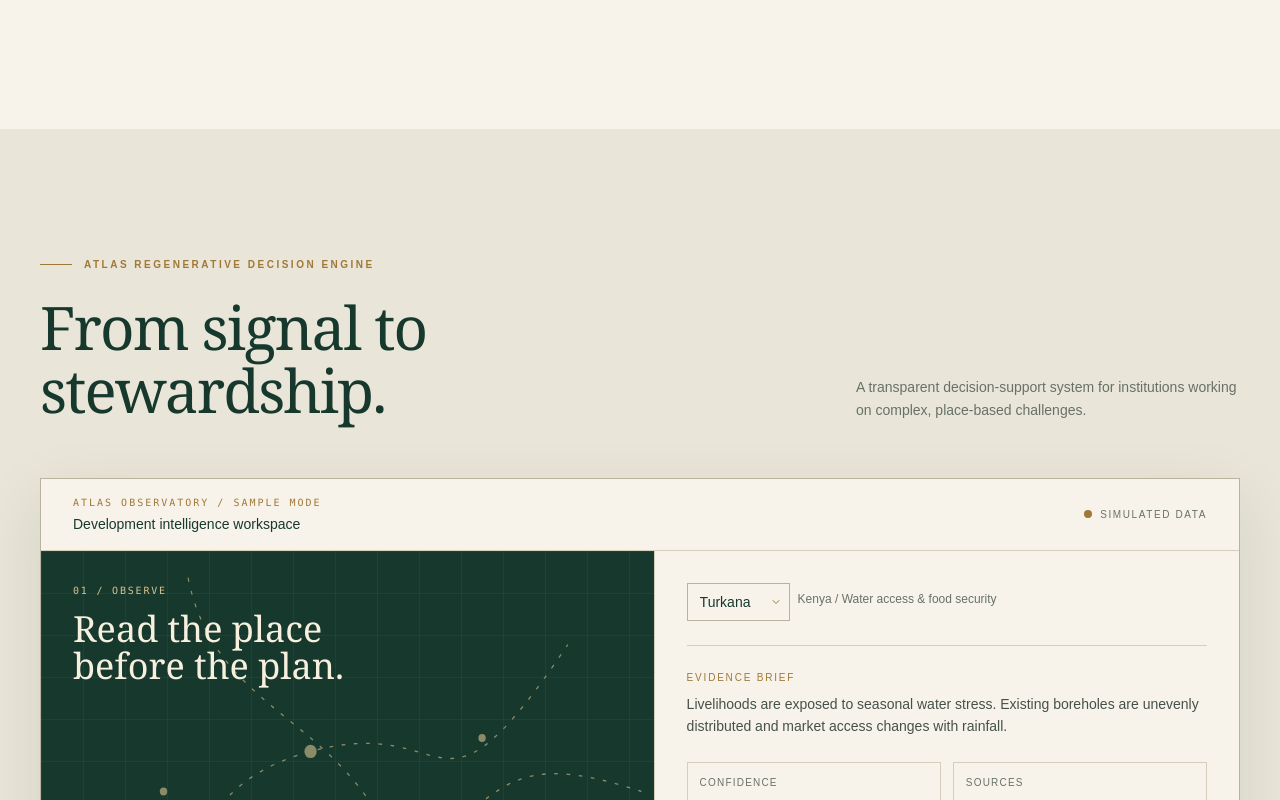
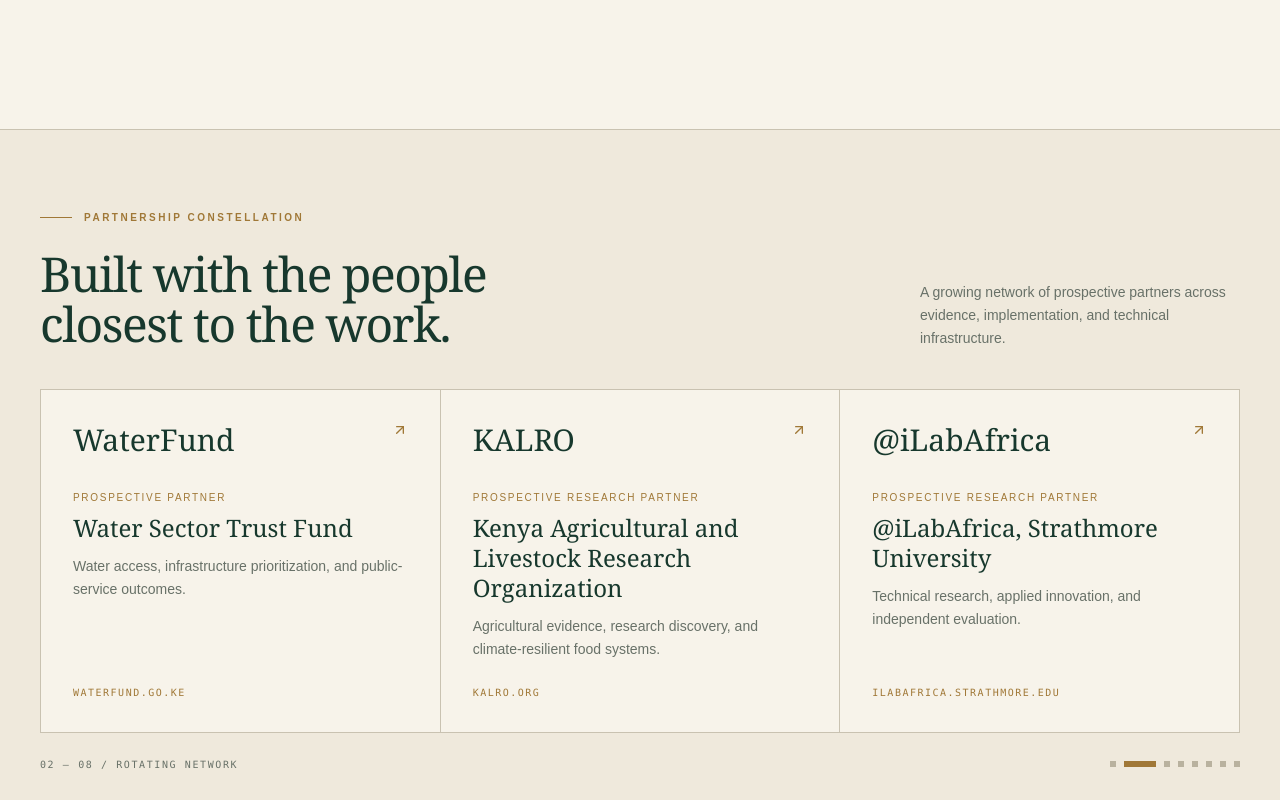
Before and after one commit to ObiwanKenobee/atlas-sanctum-ym, a Next.js app: page / in a window 1280 px wide. Shown: the part 1260-2060 px from the top of the page. Built offline with nearby package versions, Linux system fonts and the light colour scheme.

Commit message:
Add rotating partnership carousel

```diff
--- a/components/atlas-site.tsx
+++ b/components/atlas-site.tsx
@@ -1,6 +1,6 @@
 'use client'
 
-import { useState } from 'react'
+import { useEffect, useState } from 'react'
 import { ArrowUpRight, ChevronDown, CircleCheck, Menu, X } from 'lucide-react'
 
 const locations = {
@@ -43,6 +43,43 @@ const locations = {
 }
 
 type LocationName = keyof typeof locations
+
+const partnerships = [
+  { name: 'Kenya Climate Innovation Center', short: 'KCIC', type: 'Prospective partner', copy: 'Climate innovation, enterprise development, and potential pilot pathways.', website: 'https://kenyacic.org' },
+  { name: 'Water Sector Trust Fund', short: 'WaterFund', type: 'Prospective partner', copy: 'Water access, infrastructure prioritization, and public-service outcomes.', website: 'https://waterfund.go.ke' },
+  { name: 'Kenya Agricultural and Livestock Research Organization', short: 'KALRO', type: 'Prospective research partner', copy: 'Agricultural evidence, research discovery, and climate-resilient food systems.', website: 'https://kalro.org' },
+  { name: '@iLabAfrica, Strathmore University', short: '@iLabAfrica', type: 'Prospective research partner', copy: 'Technical research, applied innovation, and independent evaluation.', website: 'https://ilabafrica.strathmore.edu' },
+  { name: 'United Nations Development Programme', short: 'UNDP', type: 'Institutional engagement target', copy: 'Inclusive development, public-sector innovation, and experimentation.', website: 'https://undp.org' },
+  { name: 'World Resources Institute', short: 'WRI', type: 'Research ecosystem target', copy: 'Climate, cities, forests, and evidence-based environmental decisions.', website: 'https://wri.org' },
+  { name: 'OpenFn', short: 'OpenFn', type: 'Technical ecosystem target', copy: 'Open-source data integration and workflow automation for connected institutional systems.', website: 'https://openfn.org' },
+  { name: 'KoboToolbox', short: 'KoboToolbox', type: 'Technical ecosystem target', copy: 'Field data collection for humanitarian and development work.', website: 'https://kobotoolbox.org' },
+]
+
+function PartnershipCarousel() {
+  const [active, setActive] = useState(0)
+
+  useEffect(() => {
+    const timer = window.setInterval(() => setActive((current) => (current + 1) % partnerships.length), 4500)
+    return () => window.clearInterval(timer)
+  }, [])
+
+  const visible = [0, 1, 2].map((offset) => partnerships[(active + offset) % partnerships.length])
+
+  return (
+    <section id="partnerships" aria-labelledby="partnerships-heading" className="border-y border-[#c9c2b1] bg-[#efe9dc] px-5 py-16 lg:px-10 lg:py-20">
+      <div className="mx-auto max-w-7xl">
+        <div className="mb-10 flex flex-col justify-between gap-5 sm:flex-row sm:items-end">
+          <div><SectionLabel>Partnership constellation</SectionLabel><h2 id="partnerships-heading" className="max-w-xl font-serif text-4xl font-light leading-[1.05] tracking-[-0.03em] sm:text-5xl">Built with the people closest to the work.</h2></div>
+          <p className="max-w-xs text-sm leading-relaxed text-[#687168]">A growing network of prospective partners across evidence, implementation, and technical infrastructure.</p>
+        </div>
+        <div className="grid gap-px overflow-hidden border border-[#c9c2b1] bg-[#c9c2b1] md:grid-cols-3">
+          {visible.map((partner, index) => <a key={`${partner.name}-${active}`} href={partner.website} target="_blank" rel="noreferrer" className="group flex min-h-[245px] flex-col justify-between bg-[#f7f3ea] p-6 transition-colors hover:bg-[#f7efd7] sm:p-8"><div><div className="flex items-start justify-between gap-4"><span className="font-serif text-3xl text-[#17382d]">{partner.short}</span><ArrowUpRight className="size-4 text-[#a07837] transition-transform group-hover:-translate-y-1 group-hover:translate-x-1" /></div><p className="mt-8 text-[10px] uppercase tracking-[0.17em] text-[#a07837]">{partner.type}</p><h3 className="mt-2 font-serif text-2xl font-light leading-tight">{partner.name}</h3><p className="mt-3 text-sm leading-relaxed text-[#687168]">{partner.copy}</p></div><span className="mt-6 font-mono text-[10px] uppercase tracking-[0.15em] text-[#a07837]">{partner.website.replace('https://', '')}</span></a>)}
+        </div>
+        <div className="mt-6 flex items-center justify-between"><p className="font-mono text-[10px] uppercase tracking-[0.16em] text-[#687168]">{String(active + 1).padStart(2, '0')} — {String(partnerships.length).padStart(2, '0')} / rotating network</p><div className="flex gap-2" role="tablist" aria-label="Partnership slides">{partnerships.map((partner, index) => <button key={partner.name} type="button" role="tab" aria-selected={index === active} aria-label={`Show partnership ${index + 1}: ${partner.short}`} onClick={() => setActive(index)} className={`h-1.5 transition-all ${index === active ? 'w-8 bg-[#a07837]' : 'w-1.5 bg-[#b9b29f] hover:bg-[#a07837]'}`} />)}</div></div>
+      </div>
+    </section>
+  )
+}
 
 function Mark({ light = false }: { light?: boolean }) {
   return (
@@ -103,6 +140,8 @@ export default function AtlasSite() {
 
       <section className="mx-auto grid max-w-7xl gap-12 px-5 py-24 lg:grid-cols-[0.8fr_1.2fr] lg:px-10 lg:py-32"><div><SectionLabel>The condition</SectionLabel><h2 className="max-w-sm font-serif text-5xl font-light leading-[1.05] tracking-[-0.03em]">The work is not short on data. It is short on connection.</h2></div><div className="max-w-2xl"><p className="text-2xl font-light leading-relaxed text-[#455148]">Evidence lives in one system. Resources in another. Decisions in meetings. Outcomes in stories that arrive too late.</p><p className="mt-8 max-w-xl text-sm leading-relaxed text-[#687168]">The result is a gap between what institutions know and what they can responsibly do. Atlas exists to close that gap—with open infrastructure for seeing clearly, acting carefully, and learning in public.</p><div className="mt-10 grid gap-6 border-t border-[#c9c2b1] pt-6 sm:grid-cols-3"><div><p className="font-serif text-3xl">01</p><p className="mt-2 text-xs leading-relaxed text-[#687168]">Fragmented evidence creates blind spots.</p></div><div><p className="font-serif text-3xl">02</p><p className="mt-2 text-xs leading-relaxed text-[#687168]">Unclear decisions delay useful capital.</p></div><div><p className="font-serif text-3xl">03</p><p className="mt-2 text-xs leading-relaxed text-[#687168]">Weak feedback loops repeat old mistakes.</p></div></div></div></section>
 
+      <PartnershipCarousel />
+
       <section id="observatory" className="bg-[#e9e5d8] px-5 py-24 lg:px-10 lg:py-32"><div className="mx-auto max-w-7xl"><div className="mb-14 flex flex-col justify-between gap-8 lg:flex-row lg:items-end"><div><SectionLabel>Atlas Regenerative Decision Engine</SectionLabel><h2 className="max-w-2xl font-serif text-5xl font-light leading-[1.05] tracking-[-0.03em] sm:text-6xl">From signal to stewardship.</h2></div><p className="max-w-sm text-sm leading-relaxed text-[#687168]">A transparent decision-support system for institutions working on complex, place-based challenges.</p></div><ObservatoryDemo /></div></section>
 
       <section className="mx-auto max-w-7xl px-5 py-24 lg:px-10 lg:py-32"><div className="grid gap-12 lg:grid-cols-[0.8fr_1.2fr]"><div><SectionLabel>The operating cycle</SectionLabel><p className="max-w-xs text-sm leading-relaxed text-[#687168]">Every recommendation remains connected to its evidence, its authority, and its consequences.</p></div><div className="grid gap-0 border-t border-[#c9c2b1]">{['Observe the whole system', 'Understand the forces at work', 'Recommend responsible options', 'Authorize with clarity', 'Execute with local agency', 'Verify, learn, and adapt'].map((item, i) => <div key={item} className="group flex items-center gap-5 border-b border-[#c9c2b1] py-5"><span className="font-mono text-[10px] text-[#a07837]">0{i + 1}</span><span className="font-serif text-2xl font-light transition-transform group-hover:translate-x-2">{item}</span><ArrowUpRight className="ml-auto size-4 text-[#a07837] opacity-0 transition-opacity group-hover:opacity-100" /></div>)}</div></div></section>
```
